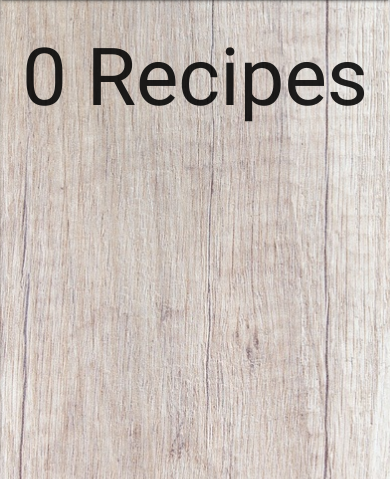
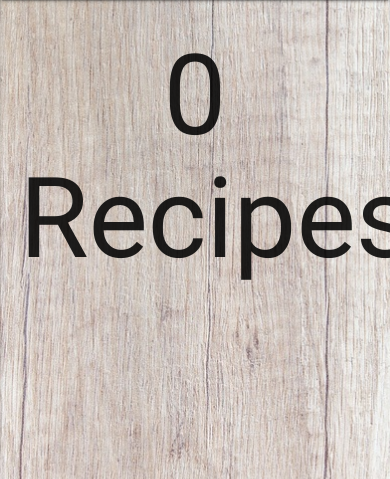
Before and after one commit to freddorn/recipe-database, a Flask app: page / in a window 390 px wide; the page is wider, and only the part inside the window is pictured. Shown: the part 56-535 px from the top of that part. Run offline with Flask 2, Linux system fonts and the light colour scheme; data that the repository does not hold is empty; some libraries are stand-ins or nearby versions.

Commit message:
increase size of h1 on smaller screens

```diff
--- a/static/css/style.css
+++ b/static/css/style.css
@@ -55,7 +55,7 @@ h3 {
 
 @media screen and (max-width: 992px) {
   h1 {
-     font-size: 5rem;
+     font-size: 7rem;
   }
   h2 {
       font-size: 4rem;
```
